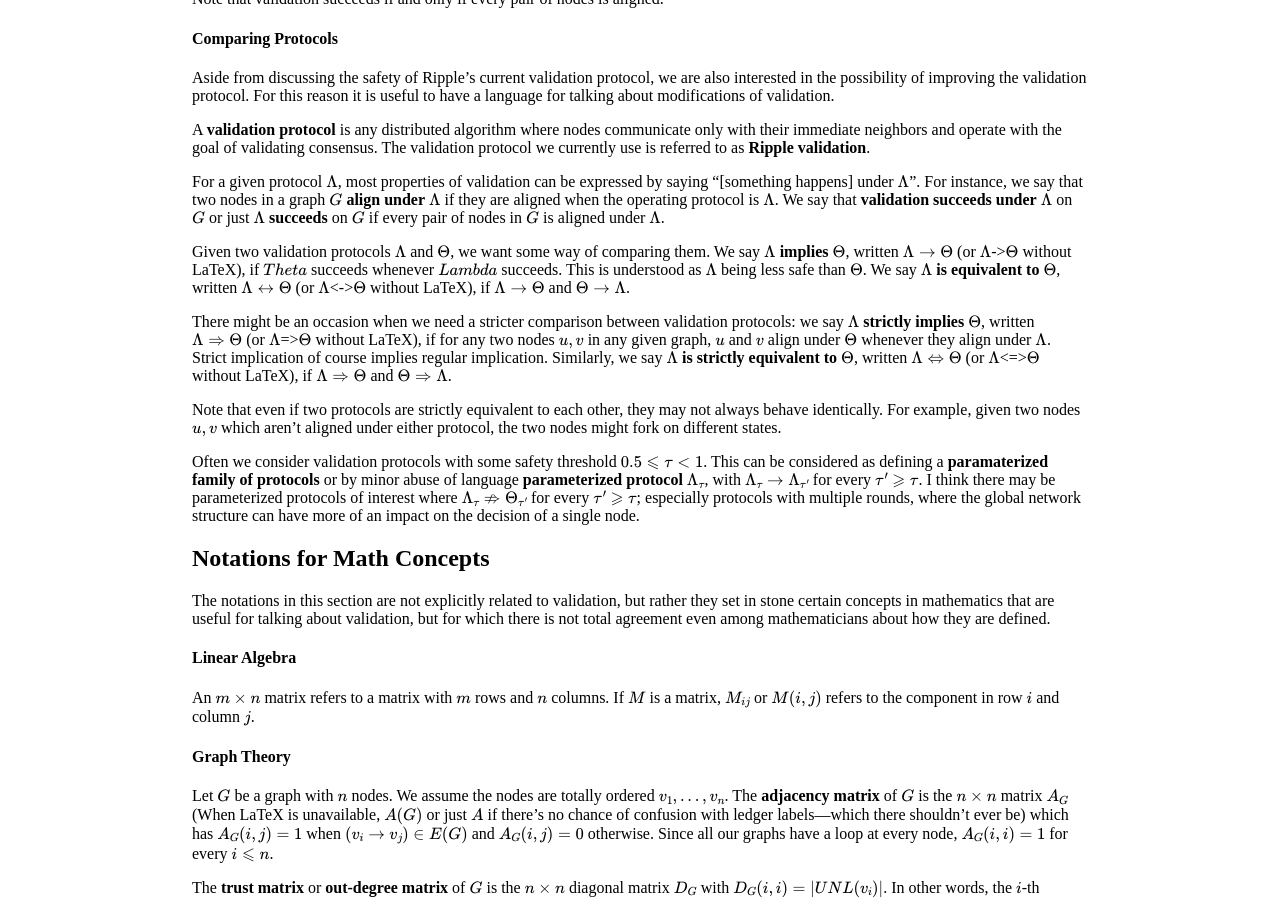
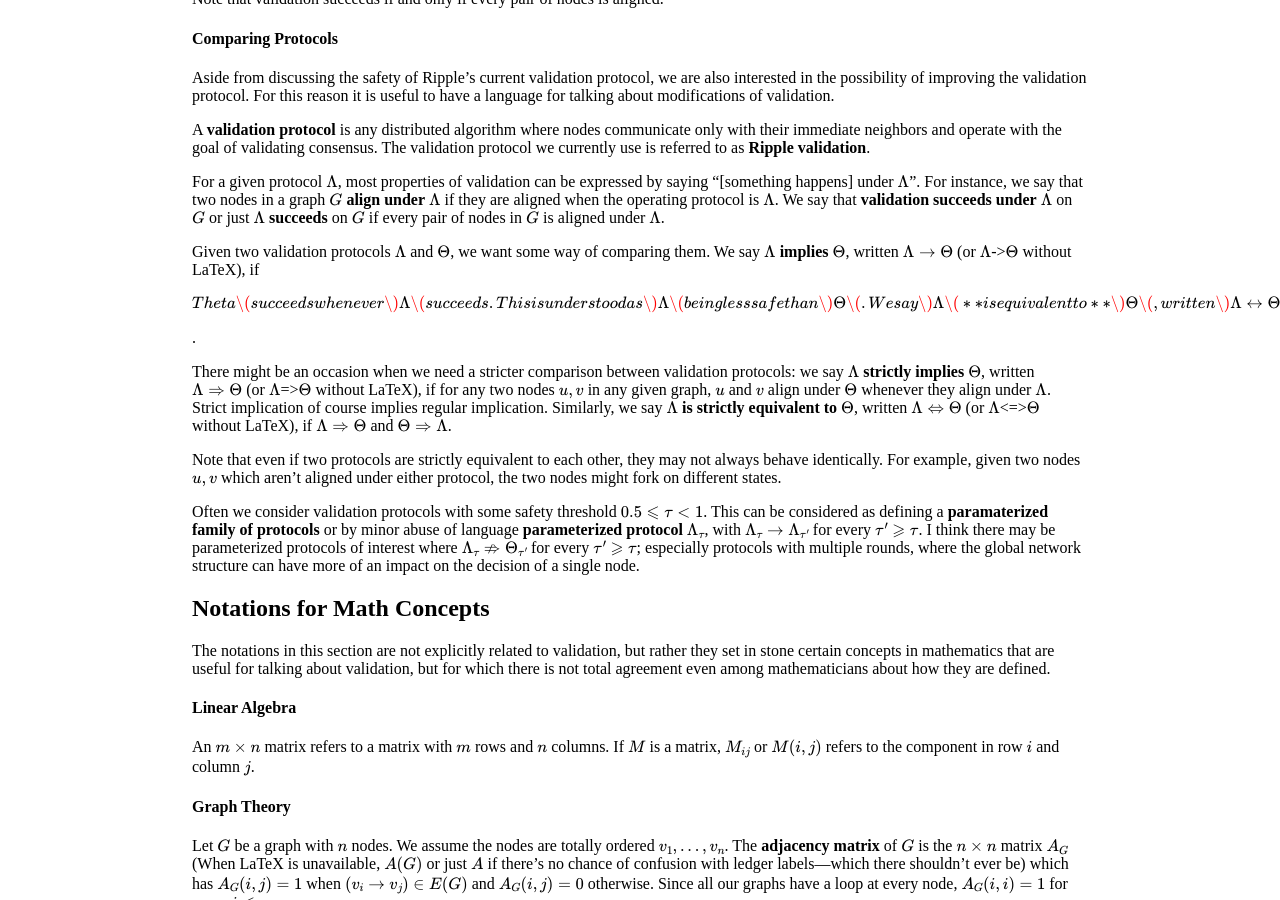
Before and after one commit to ChronusZ/chronusz.github.io, a Jekyll site: the page built from _posts/2017-06-22-validation-notation.md, in a window 1280 px wide and 900 px high, scrolled down 2472 px. Built offline with Jekyll 4.4.1, drawn with Linux system fonts in a browser that asks for light colours; formulas are drawn with MathJax 3.

Commit message:
Minor revisions

```diff
--- a/_posts/2017-06-22-validation-notation.md
+++ b/_posts/2017-06-22-validation-notation.md
@@ -70,7 +70,7 @@ A **validation protocol** is any distributed algorithm where nodes communicate o
 
 For a given protocol $$\Lambda$$, most properties of validation can be expressed by saying "[something happens] under $$\Lambda$$". For instance, we say that two nodes in a graph $$G$$ **align under** $$\Lambda$$ if they are aligned when the operating protocol is $$\Lambda$$. We say that **validation succeeds under** $$\Lambda$$ on $$G$$ or just $$\Lambda$$ **succeeds** on $$G$$ if every pair of nodes in $$G$$ is aligned under $$\Lambda$$.
 
-Given two validation protocols $$\Lambda$$ and $$\Theta$$, we want some way of comparing them. We say $$\Lambda$$ **implies** $$\Theta$$, written $$\Lambda\rightarrow\Theta$$ (or $$\Lambda$$-\>$$\Theta$$ without LaTeX), if $$Theta$$ succeeds whenever $$Lambda$$ succeeds. This is understood as $$\Lambda$$ being less safe than $$\Theta$$. We say $$\Lambda$$ **is equivalent to** $$\Theta$$, written $$\Lambda\leftrightarrow\Theta$$ (or $$\Lambda$$\<-\>$$\Theta$$ without LaTeX), if $$\Lambda\rightarrow\Theta$$ and $$\Theta\rightarrow\Lambda$$.
+Given two validation protocols $$\Lambda$$ and $$\Theta$$, we want some way of comparing them. We say $$\Lambda$$ **implies** $$\Theta$$, written $$\Lambda\rightarrow\Theta$$ (or $$\Lambda$$-\>$$\Theta$$ without LaTeX), if $\$Theta$$ succeeds whenever $$\Lambda$$ succeeds. This is understood as $$\Lambda$$ being less safe than $$\Theta$$. We say $$\Lambda$$ **is equivalent to** $$\Theta$$, written $$\Lambda\leftrightarrow\Theta$$ (or $$\Lambda$$\<-\>$$\Theta$$ without LaTeX), if $$\Lambda\rightarrow\Theta$$ and $$\Theta\rightarrow\Lambda$$.
 
 There might be an occasion when we need a stricter comparison between validation protocols: we say $$\Lambda$$ **strictly implies** $$\Theta$$, written $$\Lambda\Rightarrow\Theta$$ (or $$\Lambda$$=\>$$\Theta$$ without LaTeX), if for any two nodes $$u,v$$ in any given graph, $$u$$ and $$v$$ align under $$\Theta$$ whenever they align under $$\Lambda$$. Strict implication of course implies regular implication. Similarly, we say $$\Lambda$$ **is strictly equivalent to** $$\Theta$$, written $$\Lambda\Leftrightarrow\Theta$$ (or $$\Lambda$$\<=\>$$\Theta$$ without LaTeX), if $$\Lambda\Rightarrow\Theta$$ and $$\Theta\Rightarrow\Lambda$$.
 
```
